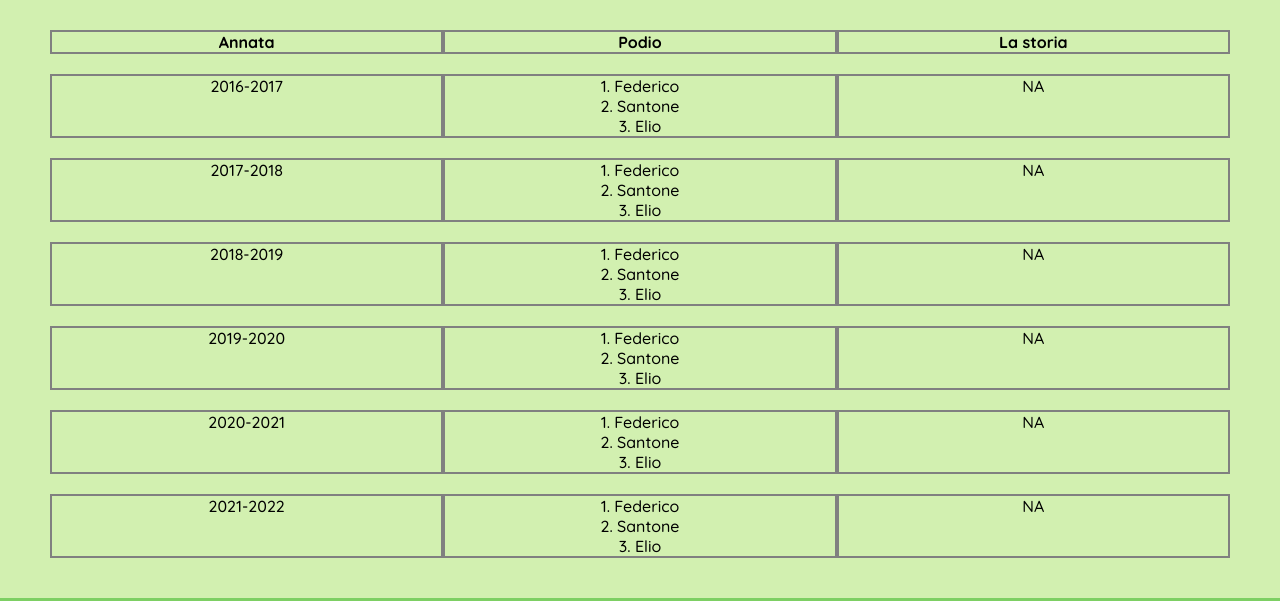
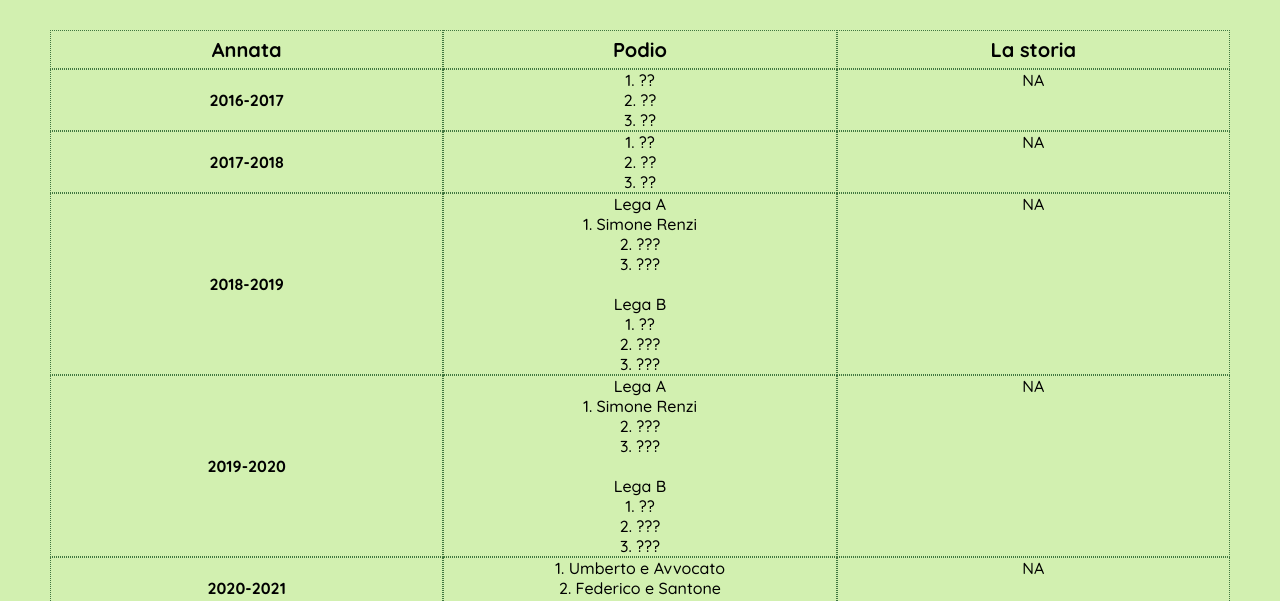
Before and after one commit to ggglni/fanta-page, a plain HTML site: page stagioni.html in a window 1280 px wide. Shown: the part 199-800 px from the top of the page. Drawn offline with Linux system fonts and the light colour scheme.

Commit message:
style of stagioni

```diff
--- a/stagioni.css
+++ b/stagioni.css
@@ -19,14 +19,21 @@ main{
 #lista-stagioni ul{
     display: grid;
     grid-template-columns: 1fr 1fr 1fr;
-    row-gap: 20px;
+    row-gap: 0px;
 }
 
-#lista-stagioni li {
+#lista-stagioni li{
     text-align: center;
-    border: 2px solid grey;
+    border: 1px dotted rgb(65, 119, 65);
 }
 
 .titolo {
     font-weight: bold;
+    font-size: 20px;
+    padding: 6px;
 }
+
+.anno{
+    font-weight: bold;
+    align-content: center;
+}
--- a/stagioni.html
+++ b/stagioni.html
@@ -31,34 +31,36 @@
                 <li class="titolo">Annata</li>
                 <li class="titolo">Podio</li>
                 <li class="titolo">La storia</li>
-                <li>2016-2017</li>
+                <li class="anno">2016-2017 </li>
                 <li>
-                    1. Federico <br/> 2. Santone  <br/> 3. Elio
+                    1. ?? <br/> 2. ??  <br/> 3. ??
                 </li>
                 <li>NA</li>
-                <li>2017-2018</li>
+                <li class="anno">2017-2018</li>
                 <li>
-                    1. Federico <br/> 2. Santone  <br/> 3. Elio
+                    1. ?? <br/> 2. ??  <br/> 3. ??
                 </li>
                 <li>NA</li>
-                <li>2018-2019</li>
+                <li class="anno">2018-2019</li>
                 <li>
-                    1. Federico <br/> 2. Santone  <br/> 3. Elio
+                    Lega A <br>1. Simone Renzi <br/> 2. ???  <br/> 3. ??? <br><br>
+                    Lega B <br>1. ?? <br/> 2. ???  <br/> 3. ???
                 </li>
                 <li>NA</li>
-                <li>2019-2020</li>
+                <li class="anno">2019-2020</li>
                 <li>
-                    1. Federico <br/> 2. Santone  <br/> 3. Elio
+                    Lega A <br>1. Simone Renzi <br/> 2. ???  <br/> 3. ??? <br><br>
+                    Lega B <br>1. ?? <br/> 2. ???  <br/> 3. ???
                 </li>
                 <li>NA</li>
-                <li>2020-2021</li>
+                <li class="anno">2020-2021</li>
                 <li>
-                    1. Federico <br/> 2. Santone  <br/> 3. Elio
+                    1. Umberto e Avvocato <br/> 2. Federico e Santone  <br/> 3. ??
                 </li>
                 <li>NA</li>
-                <li>2021-2022</li>
+                <li class="anno">2021-2022</li>
                 <li>
-                    1. Federico <br/> 2. Santone  <br/> 3. Elio
+                    1. ??? <br/> 2. ???  <br/> 3. ???
                 </li>
                 <li>NA</li>
 
```
